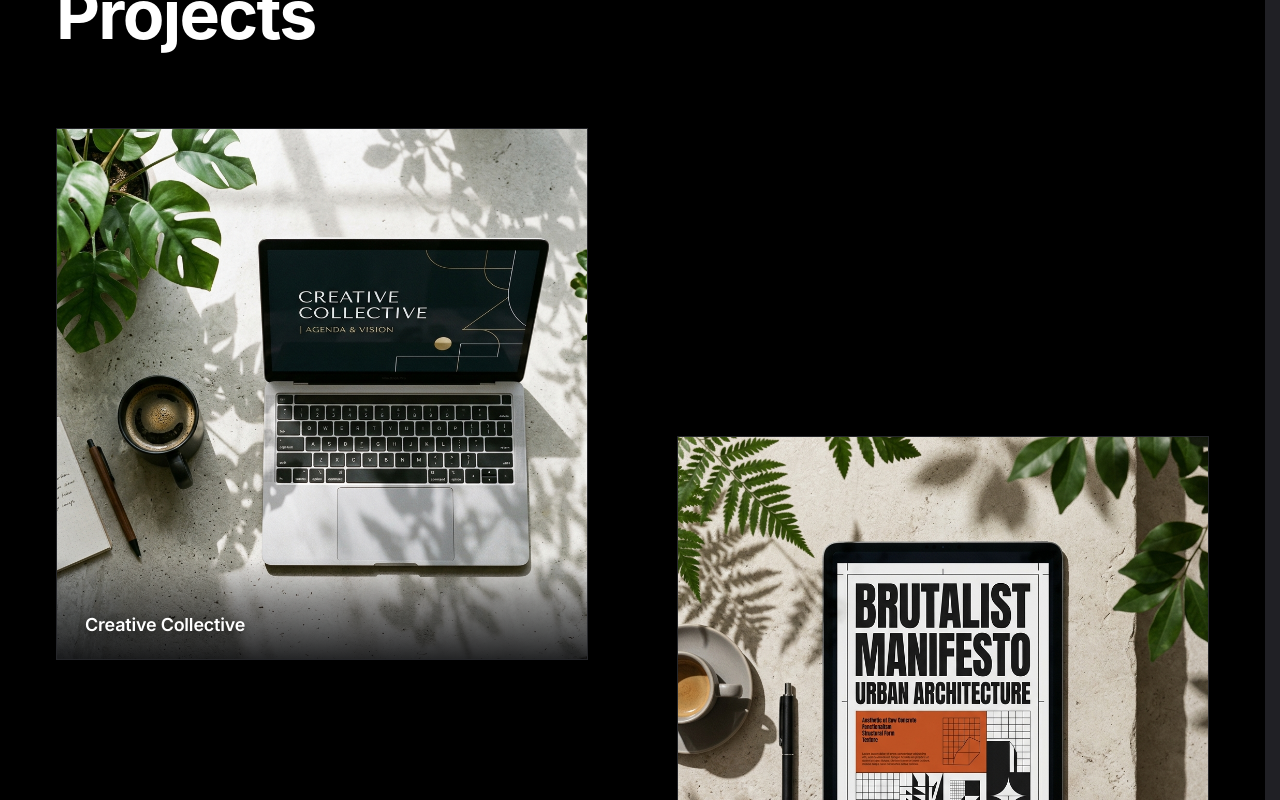
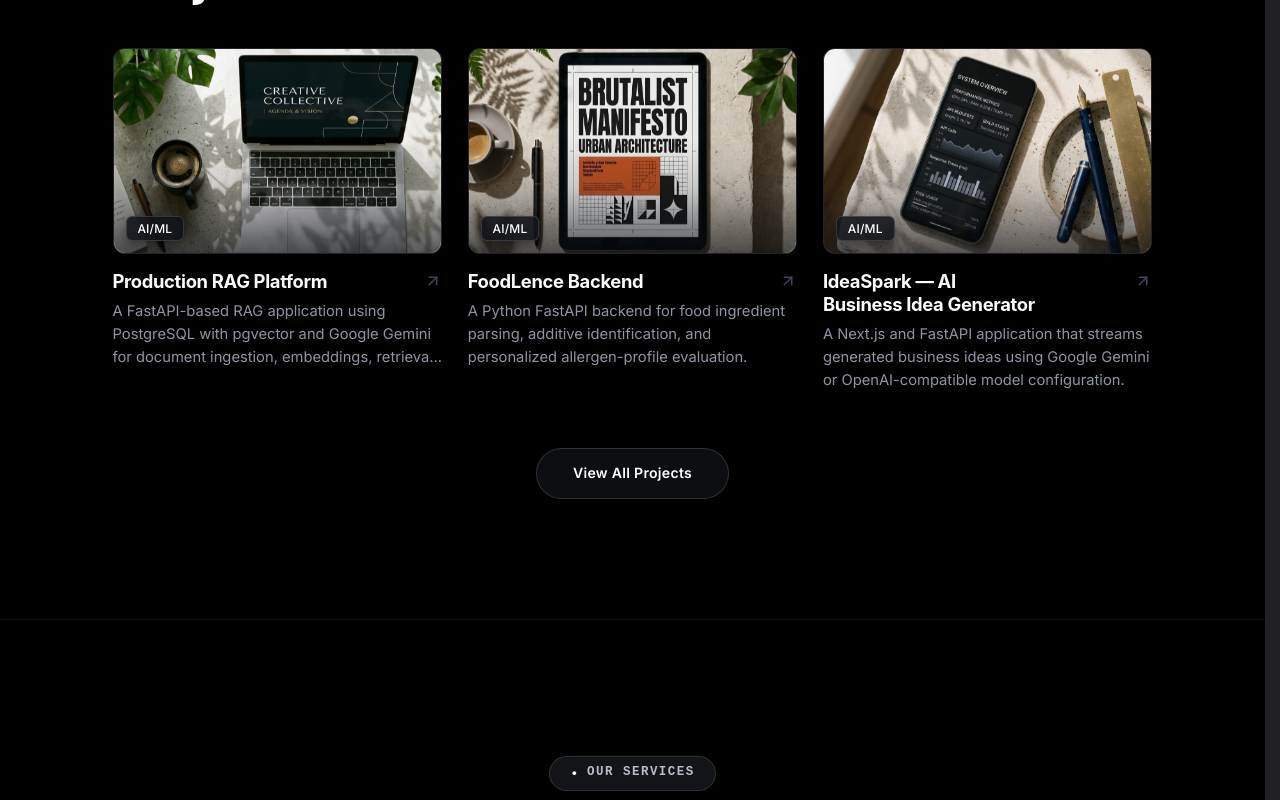
Before and after one commit to dilshandevxx/dilshan-personal-portfolio, a Next.js app: page / in a window 1280 px wide. Shown: the part 1860-2660 px from the top of the page. Built offline with nearby package versions, Linux system fonts and the light colour scheme; a web font is replaced by a local one.

Commit message:
style(projects): elevate project cards and exhibition grid to match Masterthemes design

```diff
--- a/src/app/projects/projectsPage.module.css
+++ b/src/app/projects/projectsPage.module.css
@@ -316,7 +316,7 @@
   }
 }
 
-@media (min-width: 1060px) {
+@media (min-width: 980px) {
   .cardsGrid {
     grid-template-columns: repeat(3, 1fr);
   }
--- a/src/components/ProjectCard.module.css
+++ b/src/components/ProjectCard.module.css
@@ -1,4 +1,4 @@
-/* Project Card — Clean Editorial Exhibition Card with Bulletproof Text Wrapping */
+/* Project Card — Clean Editorial Exhibition Card Matching Masterthemes Reference */
 
 .projectCard {
   display: flex;
@@ -18,13 +18,13 @@
 }
 
 .projectCard:hover {
-  transform: translateY(-4px);
+  transform: translateY(-5px);
 }
 
 .projectCard:focus-visible {
   outline: 2px solid var(--color-primary, #8bb397);
   outline-offset: 4px;
-  border-radius: 14px;
+  border-radius: 12px;
 }
 
 /* ------------------------------------------------------------- */
@@ -34,26 +34,47 @@
   position: relative;
   width: 100%;
   aspect-ratio: 16 / 10;
-  border-radius: 14px;
+  border-radius: 12px;
   overflow: hidden;
-  background-color: #101218;
+  background-color: #0e1017;
   border: 1px solid rgba(255, 255, 255, 0.08);
-  box-shadow: 0 14px 34px -10px rgba(0, 0, 0, 0.7);
+  box-shadow: 0 10px 28px -8px rgba(0, 0, 0, 0.7);
   transition: border-color 0.4s ease, box-shadow 0.4s ease;
 }
 
 .projectCard:hover .imageFrame {
-  border-color: rgba(255, 255, 255, 0.24);
-  box-shadow: 0 24px 48px -12px rgba(0, 0, 0, 0.9);
+  border-color: rgba(255, 255, 255, 0.22);
+  box-shadow: 0 20px 45px -12px rgba(0, 0, 0, 0.92);
 }
 
 .cardImage {
   object-fit: cover;
   transition: transform 0.65s cubic-bezier(0.16, 1, 0.3, 1);
+  will-change: transform;
 }
 
 .projectCard:hover .cardImage {
   transform: scale(1.045);
+}
+
+/* Dark bottom vignette so badge and card have cinematic contrast */
+.imageOverlay {
+  position: absolute;
+  inset: 0;
+  background: linear-gradient(
+    to top,
+    rgba(10, 12, 16, 0.65) 0%,
+    rgba(10, 12, 16, 0.15) 32%,
+    transparent 55%
+  );
+  pointer-events: none;
+  z-index: 1;
+  border-radius: inherit;
+  transition: opacity 0.35s ease;
+}
+
+.projectCard:hover .imageOverlay {
+  opacity: 0.85;
 }
 
 /* ------------------------------------------------------------- */
@@ -68,12 +89,13 @@
   -webkit-backdrop-filter: blur(14px);
   border: 1px solid rgba(255, 255, 255, 0.14);
   border-radius: 6px;
-  padding: 0.3rem 0.72rem;
+  padding: 0.28rem 0.68rem;
   color: #ffffff;
   font-family: var(--font-body, -apple-system, BlinkMacSystemFont, "Segoe UI", Roboto, sans-serif);
-  font-size: 0.76rem;
+  font-size: 0.75rem;
   font-weight: 500;
-  letter-spacing: 0.02em;
+  line-height: 1.2;
+  letter-spacing: 0.015em;
   z-index: 2;
   box-shadow: 0 4px 12px rgba(0, 0, 0, 0.45);
   pointer-events: none;
@@ -87,61 +109,82 @@
 }
 
 /* ------------------------------------------------------------- */
-/* 3. CARD BODY & BULLETPROOF TEXT WRAPPING                      */
+/* 3. CARD BODY & REFINED VERTICAL RHYTHM                        */
 /* ------------------------------------------------------------- */
 .cardBody {
   display: flex;
   flex-direction: column;
-  padding-top: 1.2rem;
-  gap: 0.6rem;
+  padding-top: 0.95rem;
+  gap: 0.42rem;
   width: 100%;
   min-width: 0;
   box-sizing: border-box;
 }
 
+.titleRow {
+  display: flex;
+  align-items: flex-start;
+  justify-content: space-between;
+  gap: 0.75rem;
+  width: 100%;
+}
+
 .cardTitle {
   font-family: var(--font-display, "Plus Jakarta Sans", "Outfit", -apple-system, BlinkMacSystemFont, "Segoe UI", Roboto, sans-serif);
-  font-size: clamp(1.2rem, 1.35vw, 1.32rem);
+  font-size: clamp(1.15rem, 1.32vw, 1.26rem);
   font-weight: 700;
-  line-height: 1.32;
+  line-height: 1.28;
   letter-spacing: -0.018em;
   color: #ffffff;
   margin: 0;
-  width: 100%;
+  flex: 1;
   min-width: 0;
   white-space: normal;
-  word-break: break-word;
+  word-break: normal;
   overflow-wrap: break-word;
-  display: block;
+  text-wrap: balance;
 }
 
 .titleLink {
   color: inherit;
   text-decoration: none;
   white-space: normal;
-  word-break: break-word;
+  word-break: normal;
   overflow-wrap: break-word;
   display: inline;
-  transition: color 0.25s ease, text-shadow 0.25s ease;
+  transition: color 0.25s ease;
 }
 
-.projectCard:hover .titleLink {
+.titleArrow {
+  display: inline-flex;
+  align-items: center;
+  justify-content: center;
+  color: #64748b;
+  opacity: 0.6;
+  flex-shrink: 0;
+  margin-top: 2px;
+  transition: transform 0.25s cubic-bezier(0.16, 1, 0.3, 1), color 0.25s ease, opacity 0.25s ease;
+}
+
+.projectCard:hover .titleArrow {
+  transform: translate(3px, -3px);
   color: #ffffff;
-  text-shadow: 0 0 18px rgba(255, 255, 255, 0.3);
+  opacity: 1;
 }
 
 .cardDescription {
   font-family: var(--font-body, -apple-system, BlinkMacSystemFont, "Segoe UI", Roboto, sans-serif);
-  font-size: 0.94rem;
+  font-size: 0.92rem;
   font-weight: 400;
-  line-height: 1.62;
-  color: #9da4ae;
+  line-height: 1.55;
+  color: #8e95a2;
   margin: 0;
   width: 100%;
   min-width: 0;
   white-space: normal;
-  word-break: break-word;
+  word-break: normal;
   overflow-wrap: break-word;
+  text-wrap: pretty;
   display: -webkit-box;
   -webkit-line-clamp: 3;
   line-clamp: 3;
@@ -150,5 +193,5 @@
   box-orient: vertical;
   overflow: hidden;
   text-overflow: ellipsis;
-  max-height: 4.86em;
+  max-height: 4.65em;
 }
--- a/src/components/ProjectCard.tsx
+++ b/src/components/ProjectCard.tsx
@@ -4,6 +4,7 @@ import React, { useState, useEffect } from "react";
 import Link from "next/link";
 import Image from "next/image";
 import { useRouter } from "next/navigation";
+import { ArrowUpRight } from "lucide-react";
 import { Project, getProjectThumbnail, FALLBACK_THUMBNAILS } from "@/data/projects";
 import styles from "./ProjectCard.module.css";
 
@@ -79,6 +80,9 @@ export function ProjectCard({
           className={styles.cardImage}
         />
 
+        {/* Cinematic bottom gradient overlay to enhance badge contrast & photographic depth */}
+        <div className={styles.imageOverlay} />
+
         {/* Bottom-Left Translucent Category Badge (Matches Reference Mock) */}
         {project.category && (
           <span className={styles.categoryBadge}>{project.category}</span>
@@ -87,11 +91,16 @@ export function ProjectCard({
 
       {/* Card Info Below Image: Bold Title + Clean Narrative Excerpt */}
       <div className={styles.cardBody}>
-        <h3 className={styles.cardTitle}>
-          <Link href={`/projects/${project.slug}`} className={styles.titleLink}>
-            {project.title}
-          </Link>
-        </h3>
+        <div className={styles.titleRow}>
+          <h3 className={styles.cardTitle}>
+            <Link href={`/projects/${project.slug}`} className={styles.titleLink}>
+              {project.title}
+            </Link>
+          </h3>
+          <span className={styles.titleArrow} aria-hidden="true">
+            <ArrowUpRight size={18} />
+          </span>
+        </div>
 
         {narrative && <p className={styles.cardDescription}>{narrative}</p>}
       </div>
--- a/src/components/cover/sections/SelectedWork.module.css
+++ b/src/components/cover/sections/SelectedWork.module.css
@@ -1,19 +1,19 @@
-/* Projects Section (Spacious Staggered Exhibition Layout) */
+/* Projects Section (3-Column Exhibition Layout Matching Masterthemes Reference) */
 .projectsSection {
   background-color: #000000;
-  padding: 8.5rem 3.5rem 12rem;
+  padding: 6.5rem 2rem 7.5rem;
   position: relative;
   border-top: 1px solid rgba(255, 255, 255, 0.06);
 }
 
-@media (max-width: 900px) {
+@media (max-width: 768px) {
   .projectsSection {
-    padding: 5.5rem 1.75rem 7rem;
+    padding: 4.5rem 1.25rem 5.5rem;
   }
 }
 
 .container {
-  max-width: 1360px;
+  max-width: 1040px; /* Perfectly matches SkillsGrid, InsightsSection & FaqSection */
   margin: 0 auto;
 }
 
@@ -22,13 +22,7 @@
   display: flex;
   align-items: center;
   justify-content: flex-start;
-  margin-bottom: 5rem;
-}
-
-@media (max-width: 768px) {
-  .header {
-    margin-bottom: 3rem;
-  }
+  margin-bottom: 2.75rem;
 }
 
 .headerLeft {
@@ -38,158 +32,65 @@
 
 .title {
   color: #ffffff;
-  font-family: var(--font-display, "Outfit", -apple-system, sans-serif);
-  font-size: clamp(2.5rem, 5.5vw, 4.25rem);
+  font-family: var(--font-display, "Plus Jakarta Sans", "Outfit", -apple-system, sans-serif);
+  font-size: clamp(2.2rem, 4.2vw, 3.25rem);
   font-weight: 700;
-  line-height: 1;
+  line-height: 1.08;
   letter-spacing: -0.025em;
   margin: 0;
 }
 
-/* Dual Column Staggered Container matching reference */
-.editorialStaggerContainer {
+/* 3-Column Projects Exhibition Grid */
+.projectsGrid {
   display: grid;
-  grid-template-columns: repeat(2, 1fr);
-  column-gap: clamp(3.5rem, 7vw, 7.5rem);
+  grid-template-columns: 1fr;
+  column-gap: clamp(1.25rem, 2vw, 1.85rem);
+  row-gap: 2.5rem;
   width: 100%;
 }
 
-/* Left Column: starts at top */
-.columnLeft {
-  display: flex;
-  flex-direction: column;
-  gap: clamp(12rem, 20vw, 22rem); /* Expansive vertical breathing room between projects */
-  width: 100%;
-}
-
-/* Right Column: offset downwards for authentic editorial stagger */
-.columnRight {
-  display: flex;
-  flex-direction: column;
-  gap: clamp(12rem, 20vw, 22rem); /* Expansive vertical breathing room between projects */
-  padding-top: clamp(14rem, 24vw, 26rem); /* Staggers right cards so top aligns near bottom of left cards */
-  width: 100%;
-}
-
-@media (max-width: 820px) {
-  .editorialStaggerContainer {
-    grid-template-columns: 1fr;
-    gap: 4.5rem;
-  }
-
-  .columnLeft,
-  .columnRight {
-    gap: 4.5rem;
-    padding-top: 0;
+@media (min-width: 680px) {
+  .projectsGrid {
+    grid-template-columns: repeat(2, 1fr);
   }
 }
 
-/* Project Card */
-.projectCard {
-  display: flex;
-  flex-direction: column;
-  border-radius: 0; /* Strictly SQUARE corners */
-  width: 100%;
+@media (min-width: 960px) {
+  .projectsGrid {
+    grid-template-columns: repeat(3, 1fr);
+  }
 }
 
-.cardLink {
-  display: block;
-  width: 100%;
-  text-decoration: none;
-  color: inherit;
-  cursor: pointer;
+/* Bottom CTA Button */
+.ctaWrapper {
+  display: flex;
+  justify-content: center;
+  align-items: center;
+  margin-top: 3.5rem;
 }
 
-/* 1:1 Square Flatlay Image Canvas (border-radius: 0) */
-.imageCanvas {
-  position: relative;
-  width: 100%;
-  aspect-ratio: 1 / 1;
-  border-radius: 0; /* STRICTLY SQUARE CORNERS */
-  overflow: hidden;
-  background-color: #121418;
-  border: 1px solid rgba(255, 255, 255, 0.08);
-  box-shadow: 0 18px 40px rgba(0, 0, 0, 0.6);
-  transition: transform 0.5s cubic-bezier(0.16, 1, 0.3, 1), border-color 0.4s ease, box-shadow 0.4s ease;
-}
-
-.cardLink:hover .imageCanvas {
-  transform: translateY(-4px);
-  border-color: rgba(255, 255, 255, 0.28);
-  box-shadow: 0 28px 56px rgba(0, 0, 0, 0.85);
-}
-
-.image {
-  object-fit: cover;
-  border-radius: 0; /* STRICTLY SQUARE */
-  transition: transform 0.75s cubic-bezier(0.16, 1, 0.3, 1);
-}
-
-.cardLink:hover .image {
-  transform: scale(1.035);
-}
-
-/* Clean Simple Title Overlay ON the Card (NO text underneath) */
-.cardOverlay {
-  position: absolute;
-  bottom: 0;
-  left: 0;
-  right: 0;
-  padding: 3.5rem 1.75rem 1.5rem;
-  background: linear-gradient(to top, rgba(9, 10, 12, 0.88) 0%, rgba(9, 10, 12, 0.45) 55%, transparent 100%);
-  display: flex;
-  align-items: flex-end;
-  z-index: 2;
-  pointer-events: none;
-}
-
-.cardTitle {
-  color: #ffffff;
-  font-family: var(--font-body, -apple-system, sans-serif);
-  font-size: clamp(1.05rem, 1.4vw, 1.25rem);
-  font-weight: 600;
-  letter-spacing: -0.01em;
-  margin: 0;
-  text-shadow: 0 2px 10px rgba(0, 0, 0, 0.6);
-  transition: transform 0.3s ease, color 0.2s ease;
-}
-
-.cardLink:hover .cardTitle {
-  transform: translateY(-2px);
-  color: #f3f4f6;
-}
-
-/* CTA Wrapper */
-.ctaWrapper {
-  margin-top: clamp(8rem, 14vw, 15rem);
-  display: flex;
-  justify-content: center;
-}
-
-/* Rectangular [Talk Today] Style Button */
 .talkButton {
   display: inline-flex;
   align-items: center;
   justify-content: center;
-  background-color: transparent;
+  background-color: #0d0e12;
   color: #ffffff;
-  border: 1px solid rgba(255, 255, 255, 0.35);
-  border-radius: 0; /* Strictly rectangular */
-  padding: 1.15rem 2.75rem;
+  border: 1px solid rgba(255, 255, 255, 0.15);
+  border-radius: 9999px;
+  padding: 0.82rem 2.25rem;
   font-family: var(--font-body, -apple-system, sans-serif);
-  font-size: 0.8125rem;
-  font-weight: 700;
-  letter-spacing: 0.16em;
-  text-transform: uppercase;
+  font-size: 0.88rem;
+  font-weight: 600;
+  letter-spacing: 0.02em;
   text-decoration: none;
-  transition: all 0.3s cubic-bezier(0.16, 1, 0.3, 1);
-  cursor: pointer;
+  transition: all 0.25s cubic-bezier(0.16, 1, 0.3, 1);
+  box-shadow: 0 4px 14px rgba(0, 0, 0, 0.4);
 }
 
 .talkButton:hover {
   background-color: #ffffff;
-  color: #090a0c;
+  color: #000000;
   border-color: #ffffff;
   transform: translateY(-2px);
-  box-shadow: 0 12px 28px rgba(255, 255, 255, 0.08);
+  box-shadow: 0 8px 24px rgba(255, 255, 255, 0.18);
 }
--- a/src/components/cover/sections/SelectedWork.tsx
+++ b/src/components/cover/sections/SelectedWork.tsx
@@ -1,49 +1,16 @@
 "use client";
 
 import React from "react";
-import Image from "next/image";
 import Link from "next/link";
 import { motion } from "framer-motion";
+import { projectsList } from "@/data/projects";
+import { ProjectCard } from "@/components/ProjectCard";
 import styles from "./SelectedWork.module.css";
 
-interface ProjectItem {
-  id: string;
-  name: string;
-  image: string;
-  slug: string;
-}
+export default function SelectedWork() {
+  // Top 3 featured projects matching the exact 3-column exhibition in media_1794967642312_20adb180.jpg
+  const featuredProjects = projectsList.slice(0, 3);
 
-const PROJECTS_LEFT: ProjectItem[] = [
-  {
-    id: "creative-collective",
-    name: "Creative Collective",
-    image: "/images/project_collective.jpg",
-    slug: "creative-collective",
-  },
-  {
-    id: "cloudwatch-telemetry",
-    name: "CloudWatch Telemetry",
-    image: "/images/project_analytics.jpg",
-    slug: "cloudwatch",
-  },
-];
-
-const PROJECTS_RIGHT: ProjectItem[] = [
-  {
-    id: "brutalist-manifesto",
-    name: "Brutalist Manifesto",
-    image: "/images/project_brutalist.jpg",
-    slug: "brutalist-manifesto",
-  },
-  {
-    id: "warpspeed-protocol",
-    name: "Warpspeed Protocol",
-    image: "/images/project_warpspeed_desk.jpg",
-    slug: "warpspeed",
-  },
-];
-
-export default function SelectedWork() {
   return (
     <section className={styles.projectsSection} id="projects" aria-label="Projects">
       <div className={styles.container}>
@@ -54,76 +21,22 @@ export default function SelectedWork() {
           </div>
         </div>
 
-        {/* Editorial Staggered Layout */}
-        <div className={styles.editorialStaggerContainer}>
-          {/* Left Column (starts at y = 0) */}
-          <div className={styles.columnLeft}>
-            {PROJECTS_LEFT.map((item, idx) => (
-              <motion.div
-                key={item.id}
-                className={styles.projectCard}
-                initial={{ opacity: 0, y: 40 }}
-                whileInView={{ opacity: 1, y: 0 }}
-                viewport={{ once: true, margin: "-60px" }}
-                transition={{ duration: 0.7, delay: idx * 0.15 }}
-              >
-                <Link href={`/projects#${item.slug}`} className={styles.cardLink}>
-                  {/* 1:1 Square Flatlay Image Canvas (border-radius: 0) */}
-                  <div className={styles.imageCanvas}>
-                    <Image
-                      src={item.image}
-                      alt={item.name}
-                      fill
-                      sizes="(max-width: 820px) 100vw, 46vw"
-                      priority={idx === 0}
-                      className={styles.image}
-                    />
-
-                    {/* Clean Simple Title ON the card */}
-                    <div className={styles.cardOverlay}>
-                      <h3 className={styles.cardTitle}>{item.name}</h3>
-                    </div>
-                  </div>
-                </Link>
-              </motion.div>
-            ))}
-          </div>
-
-          {/* Right Column (offset downwards for authentic staggered positioning) */}
-          <div className={styles.columnRight}>
-            {PROJECTS_RIGHT.map((item, idx) => (
-              <motion.div
-                key={item.id}
-                className={styles.projectCard}
-                initial={{ opacity: 0, y: 40 }}
-                whileInView={{ opacity: 1, y: 0 }}
-                viewport={{ once: true, margin: "-60px" }}
-                transition={{ duration: 0.7, delay: 0.15 + idx * 0.15 }}
-              >
-                <Link href={`/projects#${item.slug}`} className={styles.cardLink}>
-                  {/* 1:1 Square Flatlay Image Canvas (border-radius: 0) */}
-                  <div className={styles.imageCanvas}>
-                    <Image
-                      src={item.image}
-                      alt={item.name}
-                      fill
-                      sizes="(max-width: 820px) 100vw, 46vw"
-                      priority={idx === 0}
-                      className={styles.image}
-                    />
-
-                    {/* Clean Simple Title ON the card */}
-                    <div className={styles.cardOverlay}>
-                      <h3 className={styles.cardTitle}>{item.name}</h3>
-                    </div>
-                  </div>
-                </Link>
-              </motion.div>
-            ))}
-          </div>
+        {/* 3-Column Projects Exhibition Grid */}
+        <div className={styles.projectsGrid}>
+          {featuredProjects.map((project, idx) => (
+            <motion.div
+              key={project.slug}
+              initial={{ opacity: 0, y: 24 }}
+              whileInView={{ opacity: 1, y: 0 }}
+              viewport={{ once: true, margin: "-40px" }}
+              transition={{ duration: 0.5, delay: idx * 0.12 }}
+            >
+              <ProjectCard project={project} index={idx} />
+            </motion.div>
+          ))}
         </div>
 
-        {/* Clean Rectangular [Talk Today] Style Button */}
+        {/* Clean Pill [View All Projects] CTA */}
         <div className={styles.ctaWrapper}>
           <Link href="/projects" className={styles.talkButton}>
             View All Projects
--- a/src/data/projects.ts
+++ b/src/data/projects.ts
@@ -14,6 +14,7 @@ export interface Project {
 export const PROJECT_THUMBNAILS: Record<string, string> = {
   "production-rag-platform": "/images/project_collective.jpg",
   "foodlence-backend": "/images/project_brutalist.jpg",
+  "business-idea-generator": "/images/project_analytics.jpg",
   "ideaspark-ai-business-idea-generator": "/images/project_analytics.jpg",
   "roamora-travel-discovery-website": "/images/story_travel.jpg",
   "travel-website": "/images/story_coffee.jpg",
```
